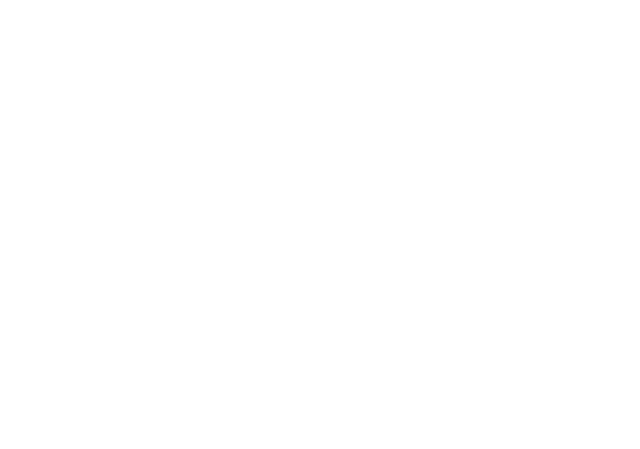
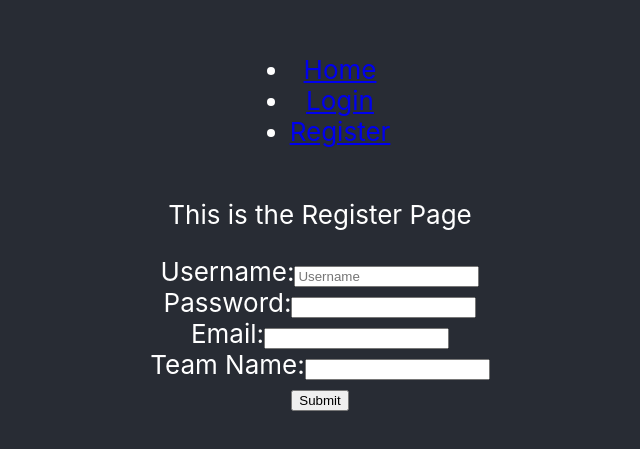
Before and after one commit to hacksu/kent-hack-it, a React (Create React App) app: page /register in a window 1280 px wide. Before the commit this address had no page. Shown: the part 181-630 px from the top of the page, without its empty margins (320-960 px from the left). Built offline with nearby package versions, Linux system fonts and the light colour scheme.

Commit message:
Created basic functioning register form

```diff
--- a/package.json
+++ b/package.json
@@ -2,11 +2,13 @@
   "name": "kent-hack-it",
   "version": "0.1.0",
   "private": true,
+  "type": "module",
   "dependencies": {
     "@testing-library/dom": "^10.4.0",
     "@testing-library/jest-dom": "^6.6.3",
     "@testing-library/react": "^16.2.0",
     "@testing-library/user-event": "^13.5.0",
+    "cors": "^2.8.5",
     "express": "^4.21.2",
     "mongoose": "^8.11.0",
     "react": "^19.0.0",
--- a/src/App.js
+++ b/src/App.js
@@ -1,6 +1,7 @@
 import { BrowserRouter as Router, Route, Routes } from 'react-router-dom'; // When the user moves around different pages the browser URL updates correctly
-import { Login } from './pages/login' // custom js that returns HTML
-import { Home } from './pages/home'
+import { Login } from './pages/login.js' // custom js that returns HTML
+import { Home } from './pages/home.js'
+import { Register } from './pages/register.js'
 
 // index.html handles the html format of the page layout to a certain point
 function App() {
@@ -10,6 +11,7 @@ function App() {
       <Routes>
           <Route path="/" element={<Home />} />
           <Route path="/login" element={<Login />} />
+          <Route path="/register" element={<Register />} />
       </Routes>
     </Router>
   );
--- /dev/null
+++ b/src/components/navbar.js
@@ -0,0 +1,13 @@
+import { Link } from 'react-router-dom'; // needed to interact with the React App BrowserRouter
+function Navbar() {
+  return (
+    <nav>
+        <ul>
+            <li><Link to="/">Home</Link></li>
+            <li><Link to="/login">Login</Link></li>
+            <li><Link to="/register">Register</Link></li>
+        </ul>
+    </nav>
+  );
+}
+export default Navbar;
--- a/src/index.js
+++ b/src/index.js
@@ -1,7 +1,7 @@
 import React from 'react';
 import ReactDOM from 'react-dom/client';
 import './index.css';
-import App from './App';
+import App from './App.js';
 
 const root = ReactDOM.createRoot(document.getElementById('root'));
 root.render(
--- a/src/pages/home.js
+++ b/src/pages/home.js
@@ -1,16 +1,11 @@
 import '../App.css';
-import { Link } from 'react-router-dom'; // needed to interact with the React App BrowserRouter
+import Navbar from '../components/navbar.js'
 
 export function Home() {
   return (
     <div className="App">
       <header className="App-header">
-        <nav>
-          <ul>
-            <li><Link to="/">Home</Link></li>
-            <li><Link to="/login">Login</Link></li>
-          </ul>
-        </nav>
+        <Navbar/> {/* Custom React Component to maintain DRY code */}
         <p>This is the Home Page</p>
       </header>
     </div>
--- a/src/pages/login.js
+++ b/src/pages/login.js
@@ -1,7 +1,7 @@
 import '../App.css';
-import { Link } from 'react-router-dom'; // needed to interact with the React App BrowserRouter
+import { useState } from 'react'; // needed to allow for form interaction
 
-import { useState } from 'react'; // needed to allow for form interaction
+import Navbar from '../components/navbar.js'
 
 export function Login() {
   const [username, SetUsername] = useState(""); // variable pair to modify a variable based on a funct-name
@@ -16,12 +16,7 @@ export function Login() {
   return (
     <div className="App">
       <header className="App-header">
-        <nav>
-          <ul>
-            <li><Link to="/">Home</Link></li>
-            <li><Link to="/login">Login</Link></li>
-          </ul>
-        </nav>
+        <Navbar/> {/* Custom React Component to maintain DRY code */}
         <p>This is the Login Page</p>
         <div className='Login-Form'>
           <form onSubmit={HandleLogin}>
--- /dev/null
+++ b/src/pages/register.js
@@ -0,0 +1,86 @@
+import '../App.css';
+import { useState } from 'react'; // needed to allow for form interaction
+import { useSearchParams } from "react-router-dom"; // used to look into potential parameters in the URL
+
+import Navbar from '../components/navbar.js'
+
+export function Register() {
+  const [username, SetUsername] = useState(""); // variable pair to modify a variable based on a funct-name
+  const [password, SetPassword] = useState("");
+  const [email, SetEmail] = useState("");
+  const [teamName, SetTeamName] = useState("");
+
+  // internal lambda
+  const HandleRegisteration = async (event) => {
+      event.preventDefault();
+
+      alert(`username: ${username}\npassword: ${password}`);
+
+      try {
+        const response = await fetch("http://localhost:4000/users", {
+          method: "POST",
+          headers: {
+            "Content-Type": "application/json",
+          },
+          body: JSON.stringify(
+            {
+              "username": username,
+              "password": password,
+              "email": email,
+              "teamName": teamName
+            }
+          ),
+        });
+
+        // get the response output from the above fetch call
+        const data = await response.text();
+        console.log("Server Response:", data);
+
+        if (data === "User Added Successfully!") {
+          // reload the page with a parameter
+          window.location.href = "/register?msg=success";
+        } else {
+          // reload the page with a parameter
+          window.location.href = "/register?msg=fail";
+        }
+      } catch (error) {
+        console.error("Error sending request:", error);
+        window.location.href = "/register?msg=fail";
+      }
+  }
+
+  const [searchParams] = useSearchParams();
+  const msg = searchParams.get("msg"); // Get "msg" parameter from URL
+
+  return (
+    <div className="App">
+      <header className="App-header">
+        <Navbar/> {/* Custom React Component to maintain DRY code */}
+        <p>This is the Register Page</p>
+        {msg === "success" && <p style={{ color: "green" }}>Registration successful!</p>}
+        {msg === "fail" && <p style={{ color: "red" }}>Registration Failed!</p>}
+        <div className='Register-Form'>
+          <form onSubmit={HandleRegisteration}>
+            <label>Username:
+              <input type="text" id="username" placeholder="Username" value={username} onChange={(e) => SetUsername(e.target.value)}/>
+            </label><br></br>
+
+            <label>Password:
+              <input type="password" id="password" value={password} onChange={(e) => SetPassword(e.target.value)}/>
+            </label><br></br>
+
+            <label>Email:
+              <input type="text" id="email" value={email} onChange={(e) => SetEmail(e.target.value)}/>
+            </label><br></br>
+
+            <label>Team Name:
+              <input type="text" id="teamName" value={teamName} onChange={(e) => SetTeamName(e.target.value)}/>
+            </label><br></br>
+
+            <input type="submit" />
+          </form>
+        </div>
+      </header>
+    </div>
+  );
+}
```
Also changed, not shown: src/backend/db.js (+46 -5 lines), src/backend/server.js (+15 -1 lines), 1 other file (tests, documents, lock files or other folders).
